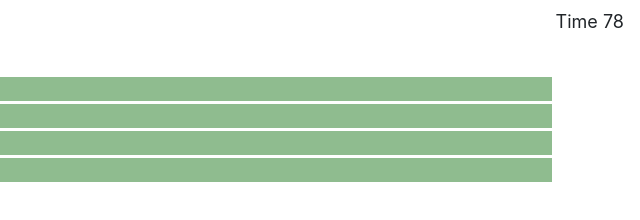
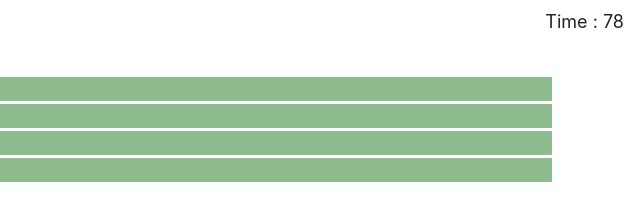
Before and after one commit to YakiniA/04-WebAPIs-CodeQuiz, a plain HTML site: page index.html in a window 1280 px wide. Both pictures are taken after a click on the button "Start Quiz". Shown: the full height of the page, 640-1280 px from the left. Drawn offline with nearby package versions, Linux system fonts and the light colour scheme.

Commit message:
Timer-Dynamic Creation

```diff
--- a/index.html
+++ b/index.html
@@ -12,16 +12,16 @@
 </head>
   <body>
 
-    <div class="container"  onload= display()>
+    <div class="container">
 
 
       <header>
         <h3>Coding Quiz Challenge</h3>
       </header>
 
-      <div class="time">Time <span id="seconds"></span>
+      <!-- <div class="time">Time <span id="seconds"></span>
 
-      </div>
+      </div> -->
 
     <p class= "content">Let's test your knowledge on HTML and Web Development</p>
 
--- a/script.js
+++ b/script.js
@@ -5,9 +5,9 @@ var queslistEl = document.getElementById("question-list");
 // var minutes = document.getElementById("minutes");
 // var seconds = document.getElementById("seconds");
 // var minutes = document.querySelector("#minutes");
-var seconds = document.querySelector("#seconds");
-var time =  document.querySelector(".time");
-
+// var seconds = document.querySelector("#seconds");
+// var time =  document.querySelector(".time");
+var container = document.querySelector(".container");
 
 var i=0; var k=0;
 var score=0;
@@ -149,6 +149,13 @@ function startTimer(){
 console.log("Inside start timer");
 var totalSeconds = 80;
 var secondsElapsed = 0;
+var timer = document.createElement("div");
+timer.setAttribute("class", "time");
+timer.setAttribute("style", "position: absolute; top: 8px; right: 16px; font-size: 18px;");
+timer.textContent = "Time : ";
+var spanSeconds = document.createElement("span");
+spanSeconds.setAttribute("id", "seconds");
+
    if (totalSeconds > 0) {
       var interval = setInterval(function() {
         secondsElapsed++;
@@ -157,10 +164,15 @@ var secondsElapsed = 0;
         // var secondsLeft2 = Math.floor(secondsLeft % 60);
         // console.log("Secondsleft" +secondsLeft2);
         console.log("secondsLeft" +secondsLeft);
-
-        seconds.textContent = secondsLeft;
+        spanSeconds.textContent = secondsLeft;
+        timer.append(spanSeconds);
+        container.append(timer);
        }, 1000);
        }
+
+    //    <div class="time">Time <span id="seconds"></span>
+
+     //  </div>
 //      else {
 //        alert("Minutes of work/rest must be greater than 0.")
 //    }
--- a/style.css
+++ b/style.css
@@ -16,11 +16,11 @@ ul li{
     background-color: darkseagreen;
 
 }
-
+/*
 .time{
 
         position: absolute;
         top: 8px;
         right: 16px;
         font-size: 18px;
-      }
+      } */
```
